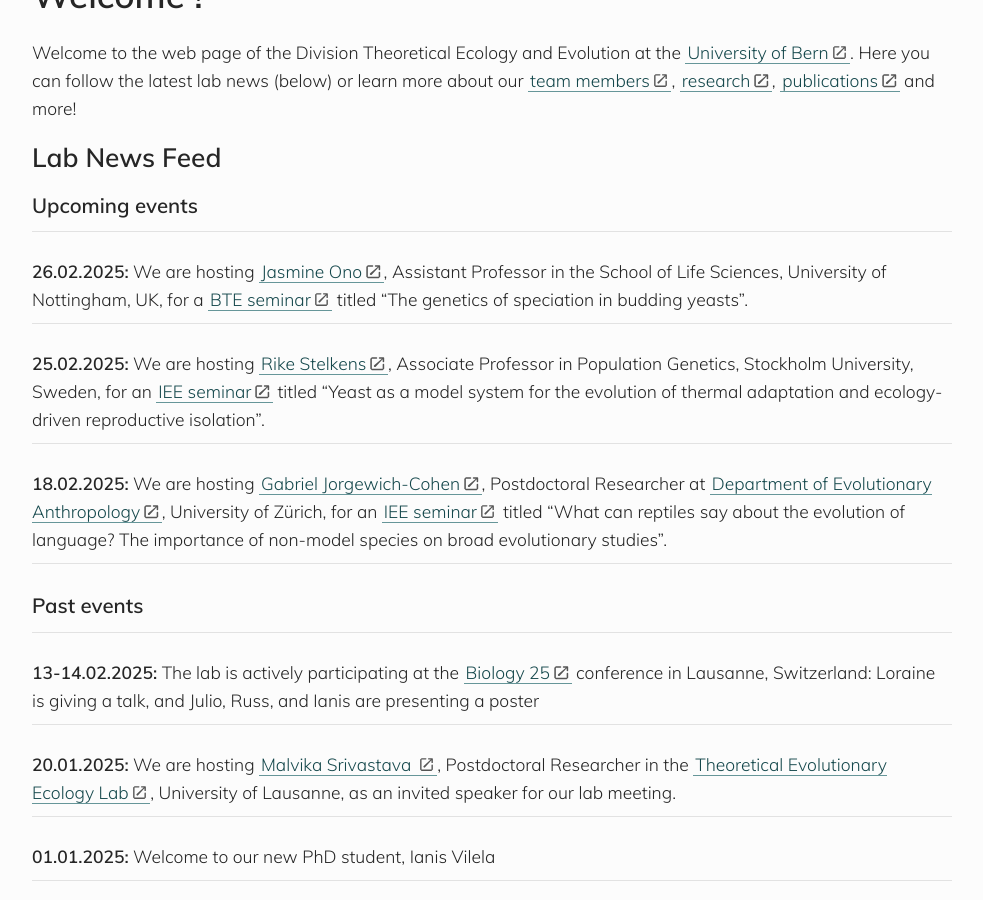
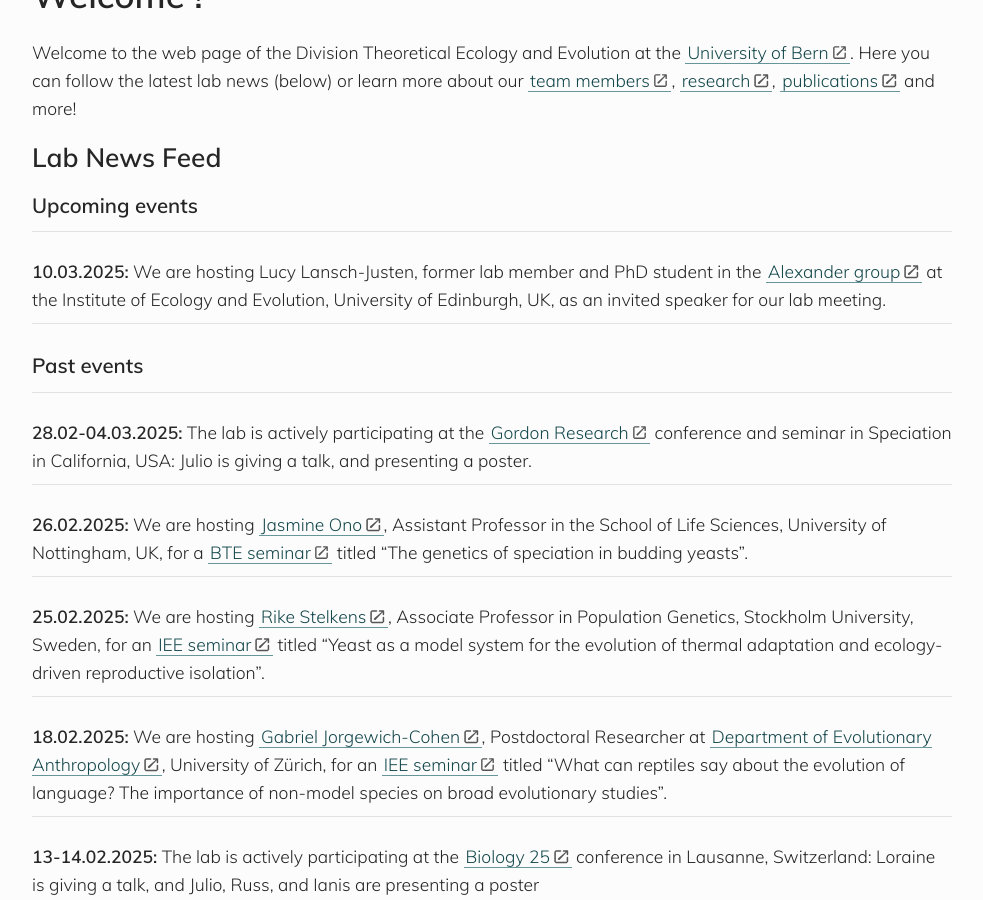
Before and after one commit to banklab/banklab.github.io, a Jekyll site: the page built from index.md, in a window 1280 px wide and 900 px high, scrolled down 383 px. Shown: the whole window, without its empty margins (148-1131 px from the left). Built offline with Jekyll 4.4.1, drawn with Linux system fonts in a browser that asks for light colours; some web fonts are replaced.

Commit message:
Update index

```diff
--- a/index.md
+++ b/index.md
@@ -14,6 +14,18 @@ Welcome to the web page of the Division Theoretical Ecology and Evolution at the
 
 ---
 
+**10.03.2025:** We are hosting Lucy Lansch-Justen, former lab member and PhD student in the [Alexander group](https://biology.ed.ac.uk/alexander) at the Institute of Ecology and Evolution, University of Edinburgh, UK, as an invited speaker for our lab meeting.
+
+---
+
+### Past events
+
+---
+
+**28.02-04.03.2025:** The lab is actively participating at the [Gordon Research](https://www.grc.org/speciation-conference/2025/) conference and seminar in Speciation in California, USA: Julio is giving a talk, and presenting a poster.
+
+---
+
 **26.02.2025:** We are hosting [Jasmine Ono](https://scholar.google.com/citations?user=7c4yU20AAAAJ&hl=en), Assistant Professor in the School of Life Sciences, University of Nottingham, UK, for a [BTE seminar](https://www.iee.unibe.ch/studies/lecture_series_in_behavioral_theoretical_and_evolutionary_biology/index_eng.html) titled "The genetics of speciation in budding yeasts".
 
 ---
```
Also changed, not shown: other parts of index.md (+0 -5 lines).
